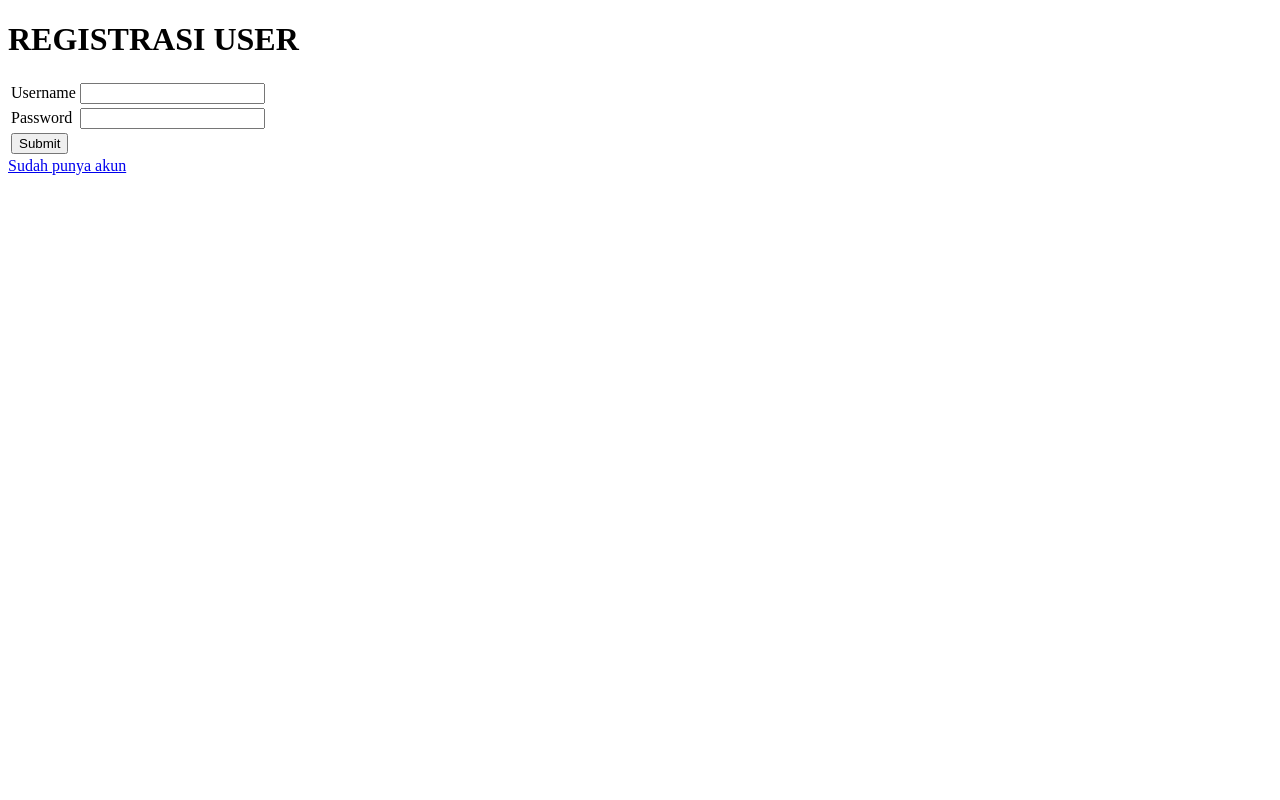
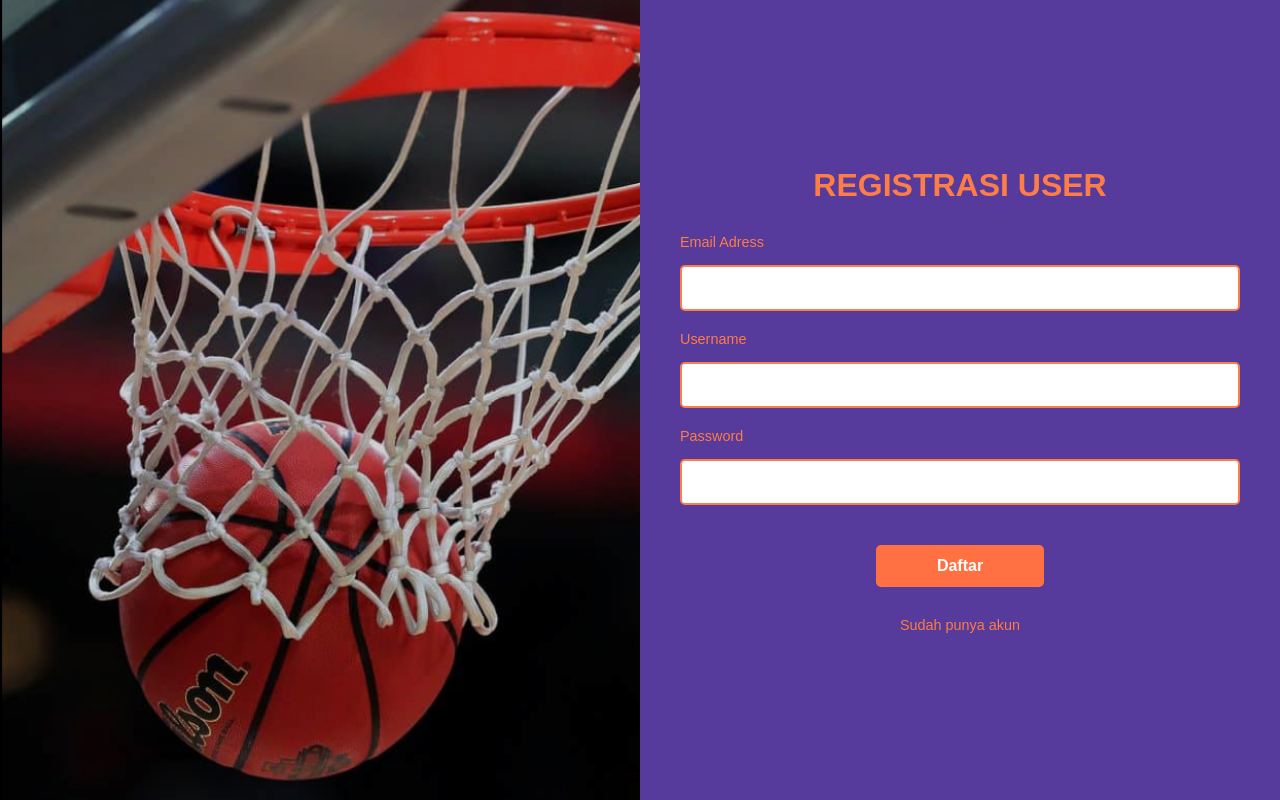
Before and after one commit to MorenoHilbran/Responsi2_TrainingCampWebsite, a PHP site: page /View/register.php in a window 1280 px wide. Run offline with PHP 8.4, Linux system fonts and the light colour scheme.

Commit message:
Menyimpan perubahan lokal pada login.php dan register.php

```diff
--- a/View/register.php
+++ b/View/register.php
@@ -23,22 +23,142 @@ session_start();
     <meta charset="UTF-8">
     <meta name="viewport" content="width=device-width, initial-scale=1.0">
     <title>Registerasi Akun</title>
+    <style>
+        * {
+            margin: 0;
+            padding: 0;
+            box-sizing: border-box;
+        }
+        body {
+            font-family: 'Poppins', sans-serif;
+            background-color: #f5f5f5;
+        }
+
+        .container {
+            display: flex;
+            height: 100vh;
+        }
+
+        .register {
+            background-color: #563A9C;
+            width: 50%;
+            padding: 40px;
+            display: flex;
+            flex-direction: column;
+            justify-content: center;
+        }
+
+        .register h1 {
+            color: #FE7C45;
+            font-size: 2rem;
+            margin-bottom: 30px;
+            text-align: center;
+        }
+
+        .register label {
+            color: #FE7C45;
+            font-size: 0.9rem;
+            margin-bottom: 5px;
+            display: block;
+        }
+
+        .register input {
+            width: 100%;
+            padding: 12px;
+            margin-top: 10px;
+            margin-bottom: 20px;
+            border: 2px solid #FE7C45;
+            border-radius: 5px;
+            background-color: #fff;
+            color: #333;
+            font-size: 1rem;
+        }
+
+        .register input:focus {
+            outline: none;
+            border-color: #FF8A65;
+            box-shadow: 0 0 5px rgba(255, 112, 67, 0.5);
+        }
+
+        .register input[type="submit"] {
+            display: flex;
+            align-items: center;
+            justify-content: center;
+            padding: 12px;
+            width: 30%;
+            background-color: #FF7043;
+            color: #fff;
+            border: none;
+            border-radius: 5px;
+            cursor: pointer;
+            font-size: 1rem;
+            font-weight: bold;
+            transition: background-color 0.3s ease-in-out;
+            margin: 0 auto;
+            margin-bottom: 20px;
+            margin-top: 20px;
+        }
+        .register input[type="submit"]:hover {
+            background-color: #FF8A65;
+        }
+
+        .register a {
+            text-align: center;
+            color: #FE7C45;
+            font-size: 0.9rem;
+            text-decoration: none;
+            margin-top: 10px;
+            display: inline-block;
+        }
+
+        .register a:hover {
+            text-decoration: underline;
+        }
+
+        .images {
+            width: 50%;
+            display: flex;
+            justify-content: center;
+            align-items: center;
+            background-color: #000;
+            overflow: hidden;
+        }
+
+        .images img {
+            width: 100%;
+            height: 100%;
+            object-fit: cover;
+        }
+        </style>
 </head>
 <body>
-    <h1> REGISTRASI USER </h1>
-    <form action="register.php" method="POST">
-            <table>
-                <tr>
-                    <td>Username</td>
-                    <td><input type="text" name="username"></td>
-                </tr>
-                <tr>
-                    <td>Password</td>
-                    <td><input type="password" name="password"></td>
-                </tr>
-                <tr><td><input type="submit" name="Submit"></td></tr>
-            </table>
+    <div class="container">
+        <div class="images">
+            <img src="../Assets/box.png" alt="Login">
+        </div>
+
+        <div class="register">
+            <h1> REGISTRASI USER </h1>
+        <form action="register.php" method="POST">
+            <div class="form-group">
+                <label for="email">Email Adress</label>
+                <input type="email" name="email" id="email">
+            </div>
+            <div class="form-group">
+                <label for="username">Username</label>
+                <input type="text" name="username" id="username">
+            </div>
+            <div class="form-group">
+                <label for="password">Password</label>
+                <input type="password" name="password" id="password">
+            </div>
+            <div class="form-group">
+                <input type="submit" name="Submit" value="Daftar">
+            </div>
         </form>
         <a href="login.php">Sudah punya akun</a>
+        </div>
+
+    </div>
 </body>
 </html>
```
Also changed, not shown: View/login.php (+122 -19 lines).
